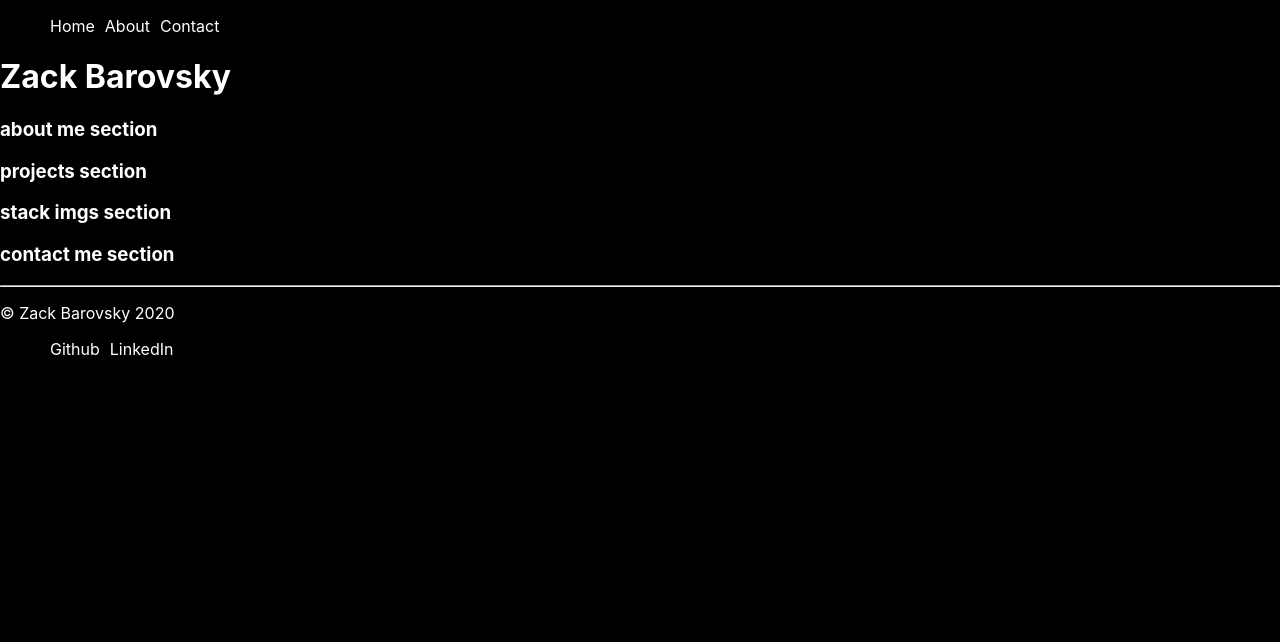
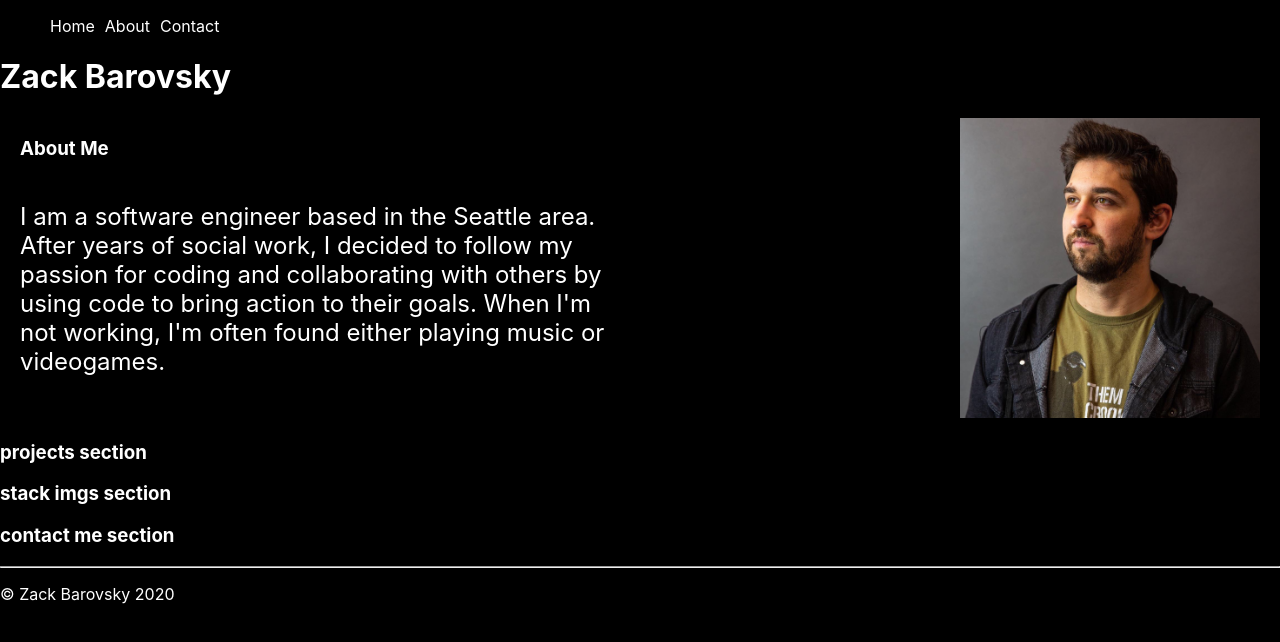
Before and after one commit to zbarovsky/portfolio, a Next.js app: page / in a window 1280 px wide. Shown: the top 642 px of the page. Built offline with nearby package versions, Linux system fonts and the light colour scheme.

Commit message:
completed about me section sans some sizing to be adjusted at the end

```diff
--- a/components/footer.js
+++ b/components/footer.js
@@ -1,22 +1,12 @@
 import Link from 'next/link'
+import styles from '../styles/Home.module.css'
 
 export default function Footer () {
 
     return (
         <div>
             <hr />
-
-        <div>
-            <p>© Zack Barovsky 2020</p>
-                <ul>
-                    <li>
-                        Github
-                    </li>
-                    <li>
-                        LinkedIn
-                    </li>
-                </ul>
-            </div>
+            <p className='copywrite'>© Zack Barovsky 2020</p>
         </div>
     )
 }
--- a/pages/about.js
+++ b/pages/about.js
@@ -2,11 +2,17 @@ import Navbar from '../components/navbar'
 
 export default function About () {
     return (
-        <div>
-            <Navbar />
-            <div>
-                <h1>Hi! My name is Zack 🎸</h1>
+        <div className='aboutme'>
+            <div className='aboutMeTitle'>
+                <h3>About Me</h3>
+                <div className='aboutMeBio'>
+                    <p>I am a software engineer based in the Seattle area. After years of social work, I decided to follow my passion for coding and collaborating with others by using code to bring action to their goals. When I'm not working, I'm often found either playing music or videogames.</p>
+                </div>
             </div>
+            <div className='aboutMePic'>
+                <img src='/headShot.png' alt="headshot for Zack Barovsky" />
+            </div>
+
         </div>
     )
 }
--- a/pages/index.js
+++ b/pages/index.js
@@ -1,23 +1,28 @@
 import Head from 'next/head'
 import styles from '../styles/Home.module.css'
 import Navbar from '../components/navbar'
+import About from './about'
 import Footer from '../components/footer'
 
 
 export default function Home() {
   return (
     <div>
-      <Navbar />
-
+      <header>
+        <Navbar />
+      </header>
       <main>
-        <h1 className='nameHeader'>Zack Barovsky</h1>
-        <h3>about me section</h3>
+        <div>
+          <h1 className='nameHeader'>Zack Barovsky</h1>
+        </div>
+        <About />
         <h3>projects section</h3>
         <h3>stack imgs section</h3>
         <h3>contact me section</h3>
       </main>
-
-      <Footer />
+      <footer>
+        <Footer />
+      </footer>
     </div>
   )
 }
--- a/styles/Home.module.css
+++ b/styles/Home.module.css
@@ -21,7 +21,7 @@
   height: 100px;
   border-top: 1px solid #eaeaea;
   display: flex;
-  justify-content: center;
+  justify-content: start;
   align-items: center;
 }
 
--- a/styles/globals.css
+++ b/styles/globals.css
@@ -26,3 +26,34 @@ ul {
 li {
   padding-left: 10px;
 }
+
+.copywrite {
+  display: flex;
+  justify-content: start;
+  padding: 0, auto;
+}
+
+.aboutme {
+  display: flex;
+  justify-content: space-between;
+  padding-right: 20px;
+}
+
+.aboutMeTitle {
+  padding-left: 20px;
+}
+
+.aboutMeBio {
+  width: 600px;
+  float: left;
+  flex-wrap: wrap;
+}
+
+.aboutMeBio p {
+  font-size: 24px;
+}
+
+.aboutme img {
+  width: 300px;
+  height: 300px;
+}
```
Also changed, not shown: public/bootstrap.svg (added), public/headShot.png (added).
